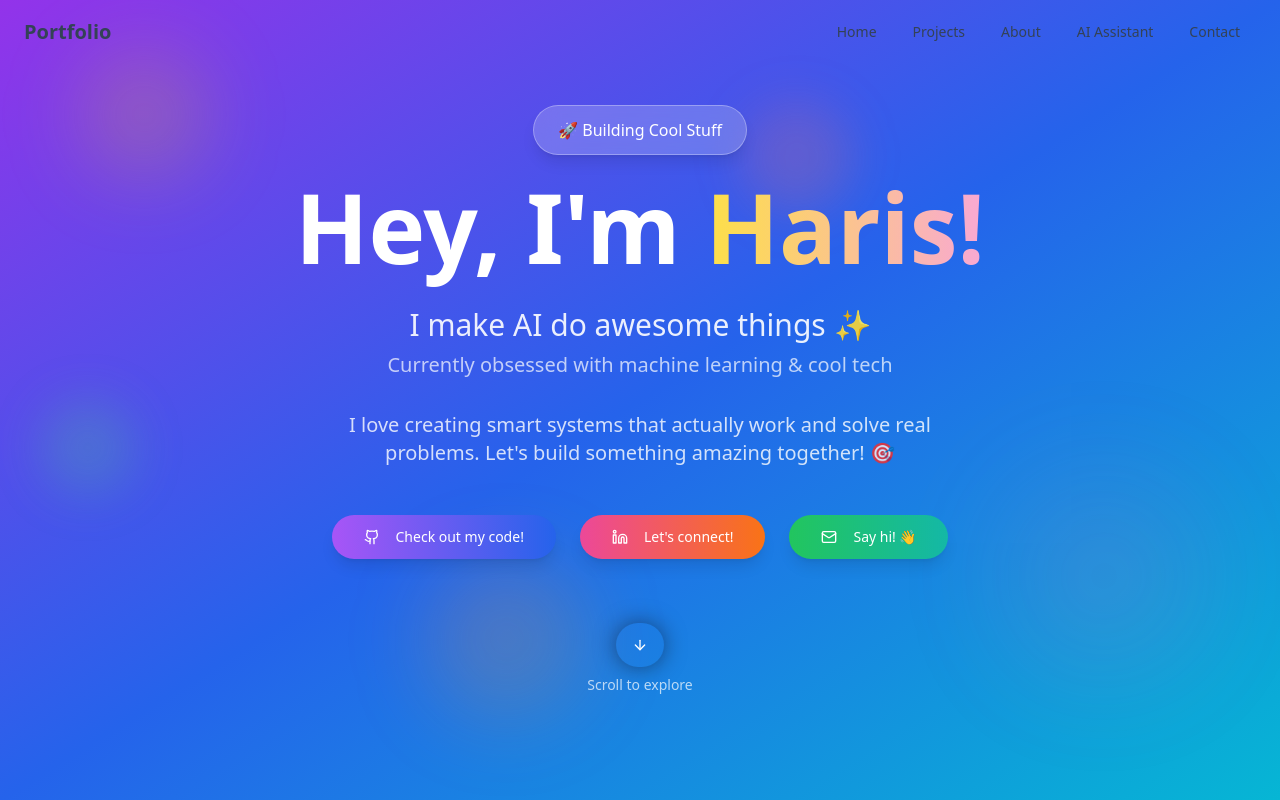
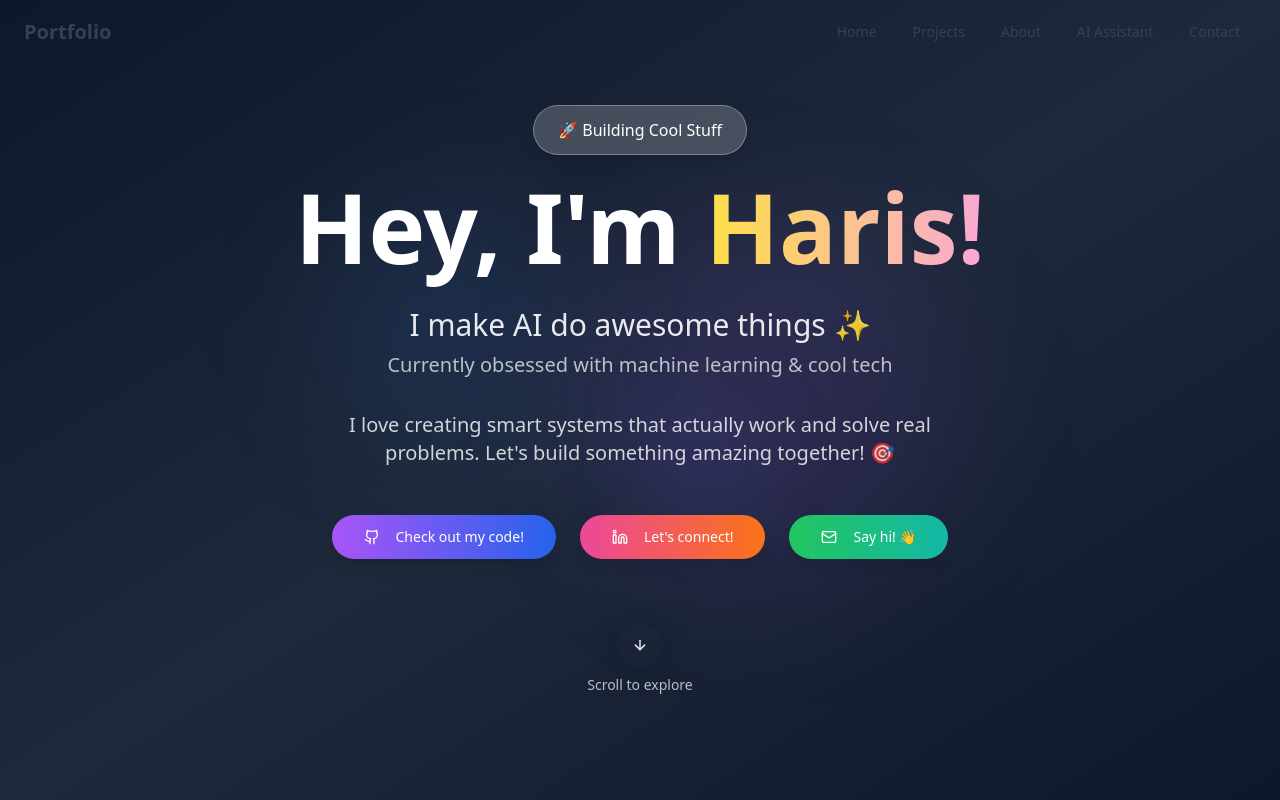
Before and after one commit to hamsharry530-dev/deep-blue-dev-folio, a React (Vite) app: page / in a window 1280 px wide. Shown: the top 800 px of the page. Built offline with nearby package versions, Linux system fonts and the light colour scheme.

Commit message:
Fix hero background color

```diff
--- a/src/components/Hero.tsx
+++ b/src/components/Hero.tsx
@@ -19,14 +19,12 @@ const Hero = () => {
   };
 
   return (
-    <section className="relative min-h-screen flex items-center justify-center overflow-hidden bg-gradient-to-br from-purple-600 via-blue-600 to-cyan-500">
-      {/* Fun Background Elements */}
+    <section className="relative min-h-screen flex items-center justify-center overflow-hidden bg-gradient-to-br from-slate-900 via-slate-800 to-slate-900">
+      {/* Subtle Background Elements */}
       <div className="absolute inset-0 overflow-hidden">
-        <div className="absolute top-20 left-20 w-32 h-32 bg-yellow-400/20 rounded-full blur-2xl animate-bounce" style={{ animationDuration: '3s' }}></div>
-        <div className="absolute bottom-32 right-20 w-48 h-48 bg-pink-400/20 rounded-full blur-3xl animate-pulse"></div>
-        <div className="absolute top-1/2 left-10 w-24 h-24 bg-green-400/20 rounded-full blur-xl animate-float"></div>
-        <div className="absolute bottom-20 left-1/3 w-40 h-40 bg-orange-400/20 rounded-full blur-2xl animate-float" style={{ animationDelay: '1s' }}></div>
-        <div className="absolute top-32 right-1/3 w-28 h-28 bg-red-400/20 rounded-full blur-xl animate-bounce" style={{ animationDelay: '2s', animationDuration: '4s' }}></div>
+        <div className="absolute top-1/4 left-1/4 w-64 h-64 bg-blue-500/10 rounded-full blur-3xl animate-float"></div>
+        <div className="absolute bottom-1/4 right-1/4 w-96 h-96 bg-purple-500/10 rounded-full blur-3xl animate-float" style={{ animationDelay: '2s' }}></div>
+        <div className="absolute top-1/2 left-1/2 w-32 h-32 bg-indigo-500/10 rounded-full blur-2xl animate-float" style={{ animationDelay: '4s' }}></div>
       </div>
 
       {/* Content */}
```
